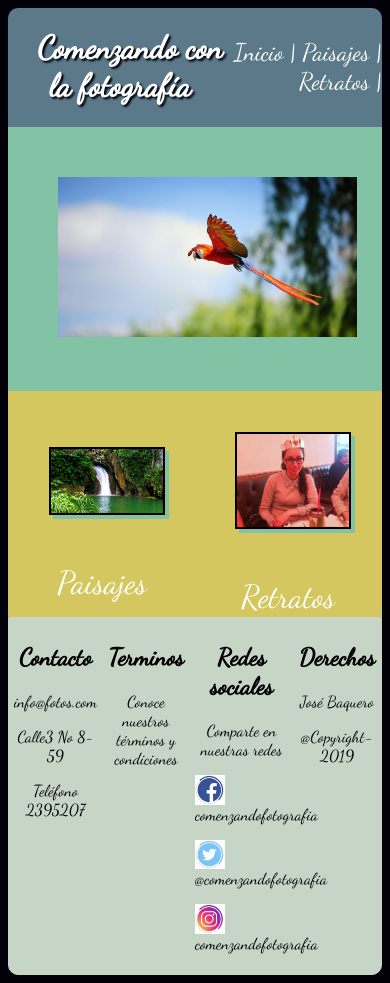
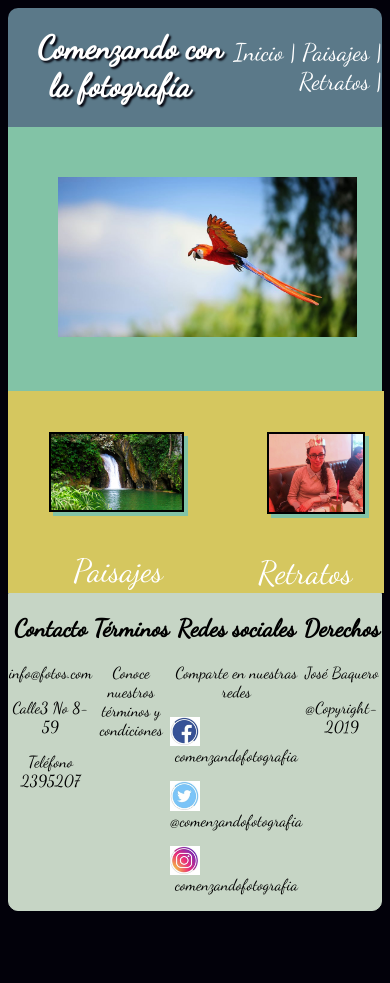
Before and after one commit to Jose-Baquero/CSS, a plain HTML site: page CSSJOSE/index.html in a window 390 px wide. After the commit the page ends 919 px from the top, so only its background shows below. Drawn offline with Linux system fonts and the light colour scheme.

Commit message:
Corrección sintaxis id y class
se corrigen los id y los class

```diff
--- a/CSSJOSE/CSS/Estilo.css
+++ b/CSSJOSE/CSS/Estilo.css
@@ -27,18 +27,18 @@ nav a{
   background-color: #82c3a6;
   text-align: center;
 }
-.contenedor {
+#contenedor {
   background-color: #5b7989;
   color: white;
 	flex-direction: row;
   border-radius: 10px 10px 0px 0px;
   display: flex;
 }
-.contenedor2{
+#contenedor2 {
   background-color: #d5c75f;
   border: 1px solid #d5c75f;
   flex-direction: row;
-  display: flex;
+  display: -webkit-flex;
   text-align: center;
   color: white;
   font-size: 2em;
@@ -47,12 +47,14 @@ nav a{
   width: 80%;
   margin: 50px;
 }
+
 #imagen2 img{
   width: 60%;
   text-align: center;
   margin: 40px;
   border: 2px solid black;
   box-shadow: 4px 4px  #82c3a6;
+  display: flex;
 }
 #imagen3 img{
   width: 60%;
@@ -60,6 +62,7 @@ nav a{
   margin: 40px;
   border: 2px solid black;
   box-shadow: 4px 4px  #82c3a6;
+  display: flex;
 }
 #imagen2 img:hover{
   transform: rotate(10deg);
@@ -73,7 +76,7 @@ nav a{
   background-color:  #C6d5c5;
   border: 1px solid #C6d5c5;
   flex-direction: row;
-  display: flex;
+  display: -webkit-flex;
   text-align: center;
   color: black;
   font-size: 1em;
@@ -167,21 +170,7 @@ p img{
   box-shadow: 2px 2px  #02010a;
   -webkit-filter:grayscale(100%)
 }
-@media screen and (max-width:899px) {
-  .contenido{
-    width: 100%;
-    text-align: center;
-    margin: 0 auto;
-  }
-  #imagen2 {
-    width: 100%;
-    margin: auto;
-  }
-  #imagen3 {
-    width: 100%;
-    margin: auto;
-  }
-}
+
 @media screen and (min-width:900px) {
   .contenido{
     width: 900px;
@@ -189,3 +178,35 @@ p img{
     margin: 0 auto;
   }
 }
+@media screen and (max-width:899px) {
+  .contenido{
+    width: 100%;
+    text-align: center;
+    margin: 0 auto;
+  }
+  #contenedor2{
+  width: 100%;
+  margin: 0 auto;
+  }
+
+  #datos1{
+    width: 100%;
+    margin:0 auto;
+    order: 1;
+  }
+  #datos2{
+    width: 100%;
+    margin:0 auto;
+    order: 2;
+  }
+  #datos3{
+    width: 100%;
+    margin:0 auto;
+    order: 3;
+  }
+  #datos4{
+    width: 100%;
+    margin:0 auto;
+    order: 4;
+  }
+}
--- a/CSSJOSE/index.html
+++ b/CSSJOSE/index.html
@@ -3,6 +3,7 @@
   <head>
     <meta charset="utf-8">
     <link rel="stylesheet" href="css/Estilo.css">
+    <meta name="viewport" content="width=device-width,user-scalabe=no,initial-scale=1.0">
     <title>Evaluacion final CSS Jose Baquero</title>
     <style>
     @import url('https://fonts.googleapis.com/css?family=Dancing+Script&display=swap');
@@ -10,7 +11,7 @@
   </head>
   <body>
 <div class="contenido">
-    <div class="contenedor">
+    <div id="contenedor">
     <header>
       <h1>Comenzando con la fotografía</h1>
     </header>
@@ -23,7 +24,7 @@
       <img src="FOTOS/Inicio.jpg" >
       </div>
     </section>
-    <div class="contenedor2">
+    <div id="contenedor2">
       <div id="imagen2">
       <img src="FOTOS/Paisaje.jpg" >
       <figcaption>Paisajes</figcaption>
@@ -42,7 +43,7 @@
           <p>Teléfono 2395207</p>
         </section>
         <section id="datos2">
-          <h2>Terminos</h2>
+          <h2>Términos</h2>
           <p>Conoce nuestros términos y condiciones</p>
         </section>
         <section id="datos3">
```
Also changed, not shown: CSSJOSE/Paisajes.html (+2 -1 lines), CSSJOSE/Retratos.html (+2 -1 lines).
